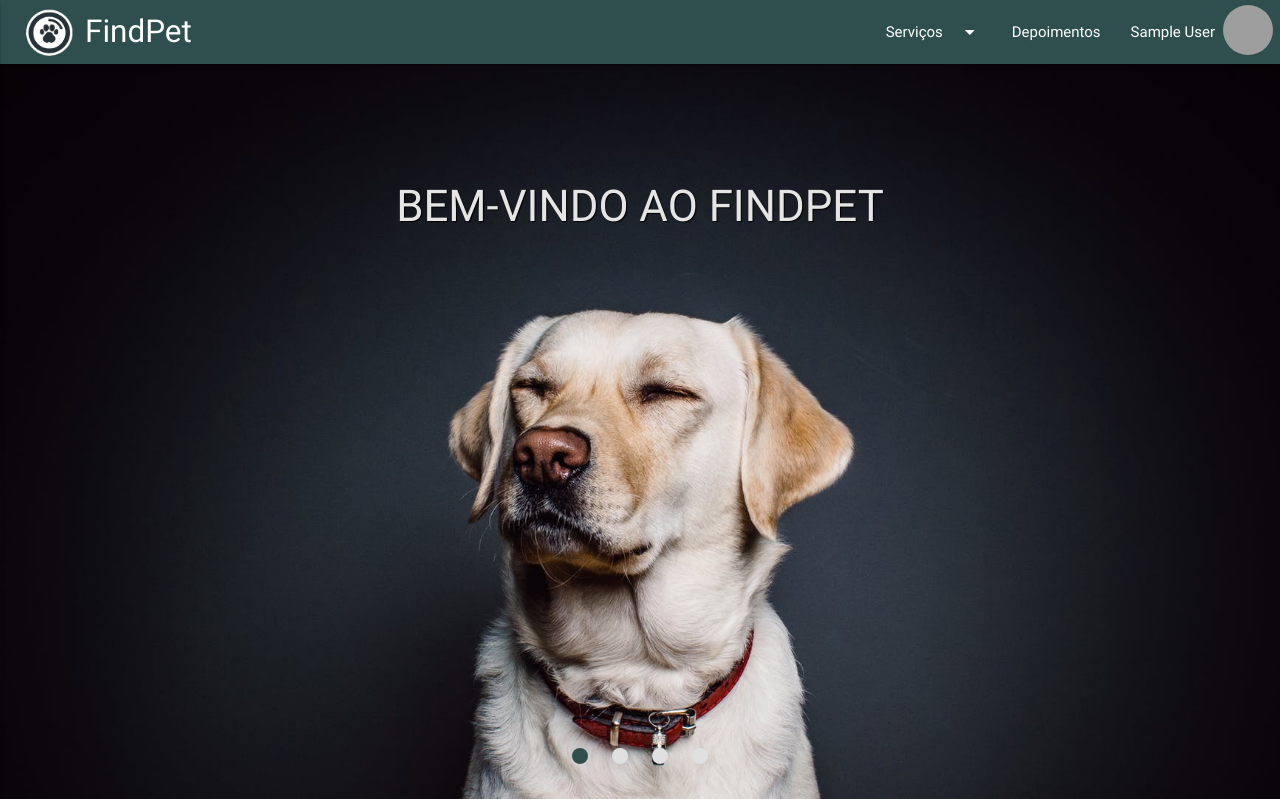
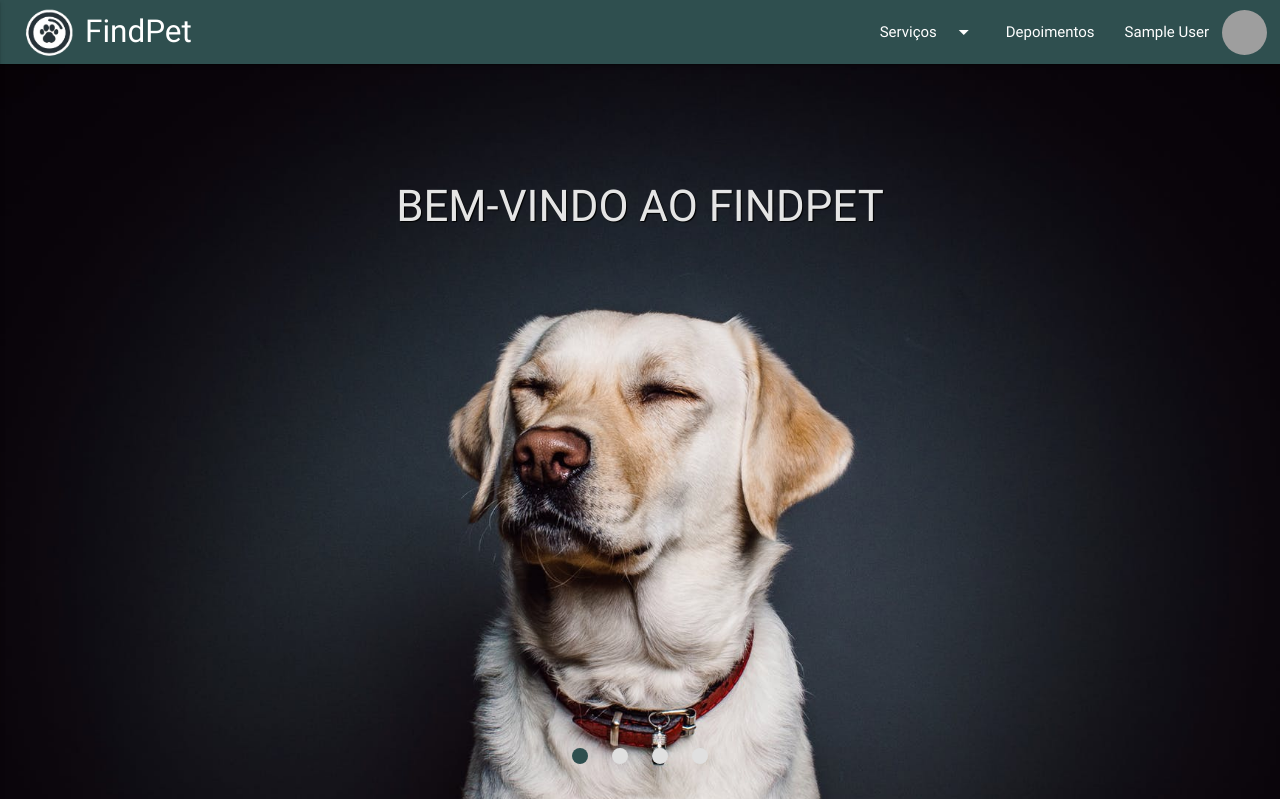
Before and after one commit to CavalcanteRaphael/FindPet, a PHP site: page /index.php in a window 1280 px wide. Shown: the top 799 px of the page. Run offline with PHP 8.4, Linux system fonts and the light colour scheme; the visitor is signed in with stand-in values (Sample User, id 1); data that the repository does not hold is empty; grey boxes are pictures that could not be loaded.

Commit message:
imagem do usuario lugar certo

```diff
--- a/css/style.css
+++ b/css/style.css
@@ -104,9 +104,14 @@
 }
 #avatarnavbarlogado{
     float: right;
-    position: relative;
-    margin-right: -6%;
-    margin-top: 4%;
+    display: block;
+    margin: 10px -2px 0 13px;
+}
+#nomedousuario{
+    height: 64px;
+    width: auto;
+    line-height: 64px;
+    float: left;
 }
 #dropdown3 a{
 	color: #2F4F4F;
@@ -119,8 +124,8 @@
 	text-align: center;
 }
 .avatar {
-    width: 50px;
-    height: 50px;
+    width: 45px;
+    height: 45px;
     border-radius: 25px;
 	margin-top: 5%;
 }
--- a/navbar.php
+++ b/navbar.php
@@ -140,7 +140,7 @@
                     $img = $_SESSION['img'];
             ?>
             <script type="text/javascript">
-                $("#areaLogin").html('<li><a class="dropdown-button" data-activates="dropdown3" href="javascript:;"><?php echo $nome; ?><img class="avatar" id="avatarnavbarlogado" src="img/<?php echo $img; ?>"></a></li>');
+                $("#areaLogin").html('<li><a class="dropdown-button" data-activates="dropdown3" href="javascript:;"><spam class="nomedousuario"><?php echo $nome; ?></spam><img class="avatar" id="avatarnavbarlogado" src="img/<?php echo $img; ?>"></a></li>');
                 $("#areaLoginMobile").html('<div class="user-view"><div class="background"><a href="javascript:;" onclick="login()"><img src="img/ground.png"></a></div><a href="javascript:;" onclick="login()"><img class="circle" src="img/<?php echo $img; ?>"></a><a href="javascript:;" onclick="login()"><span class="white-text name"><?php echo $nome; ?></span></a></div>');
             </script>
             <?php  } ?>
```
Also changed, not shown: 1 other file.
